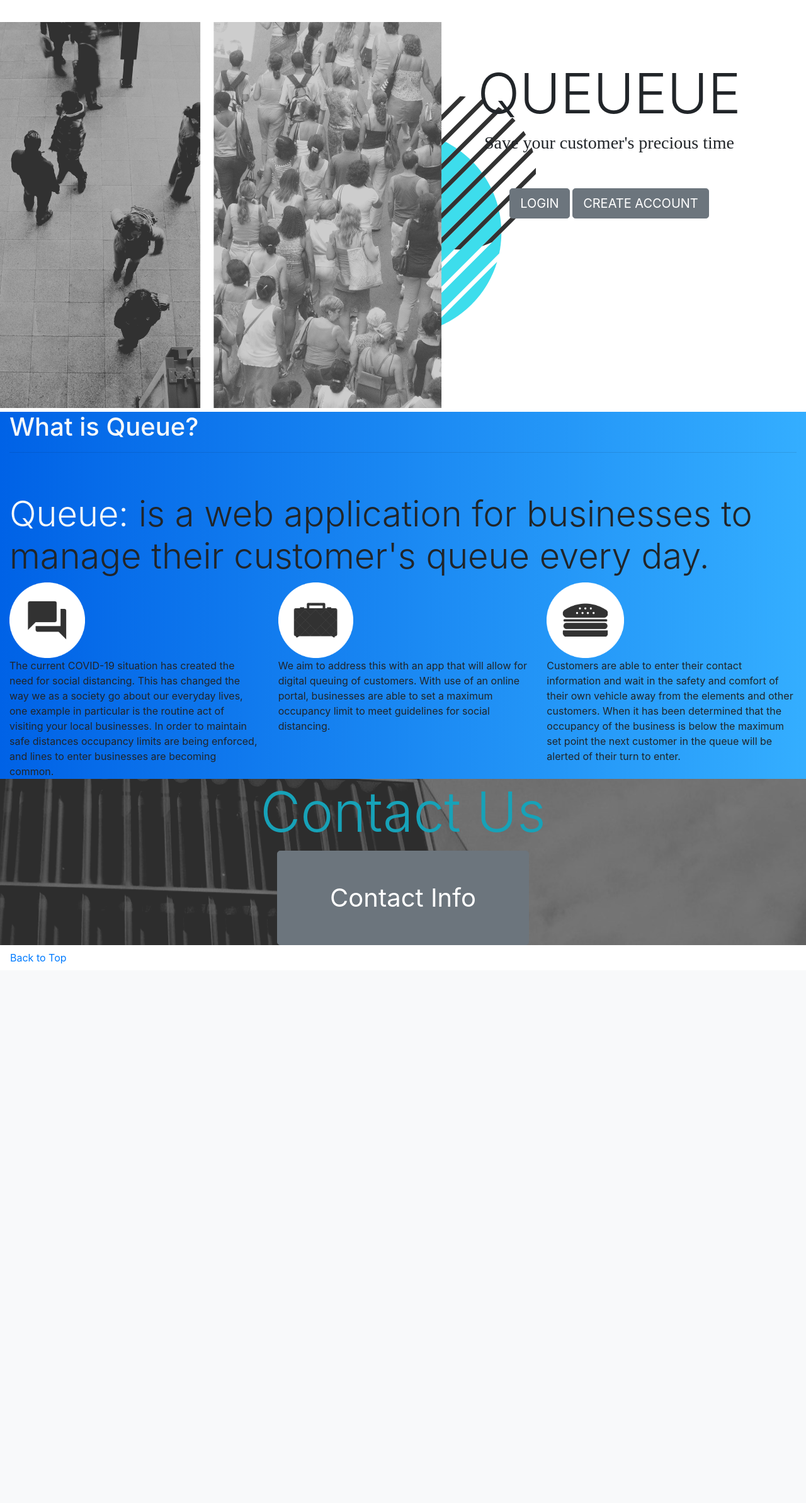
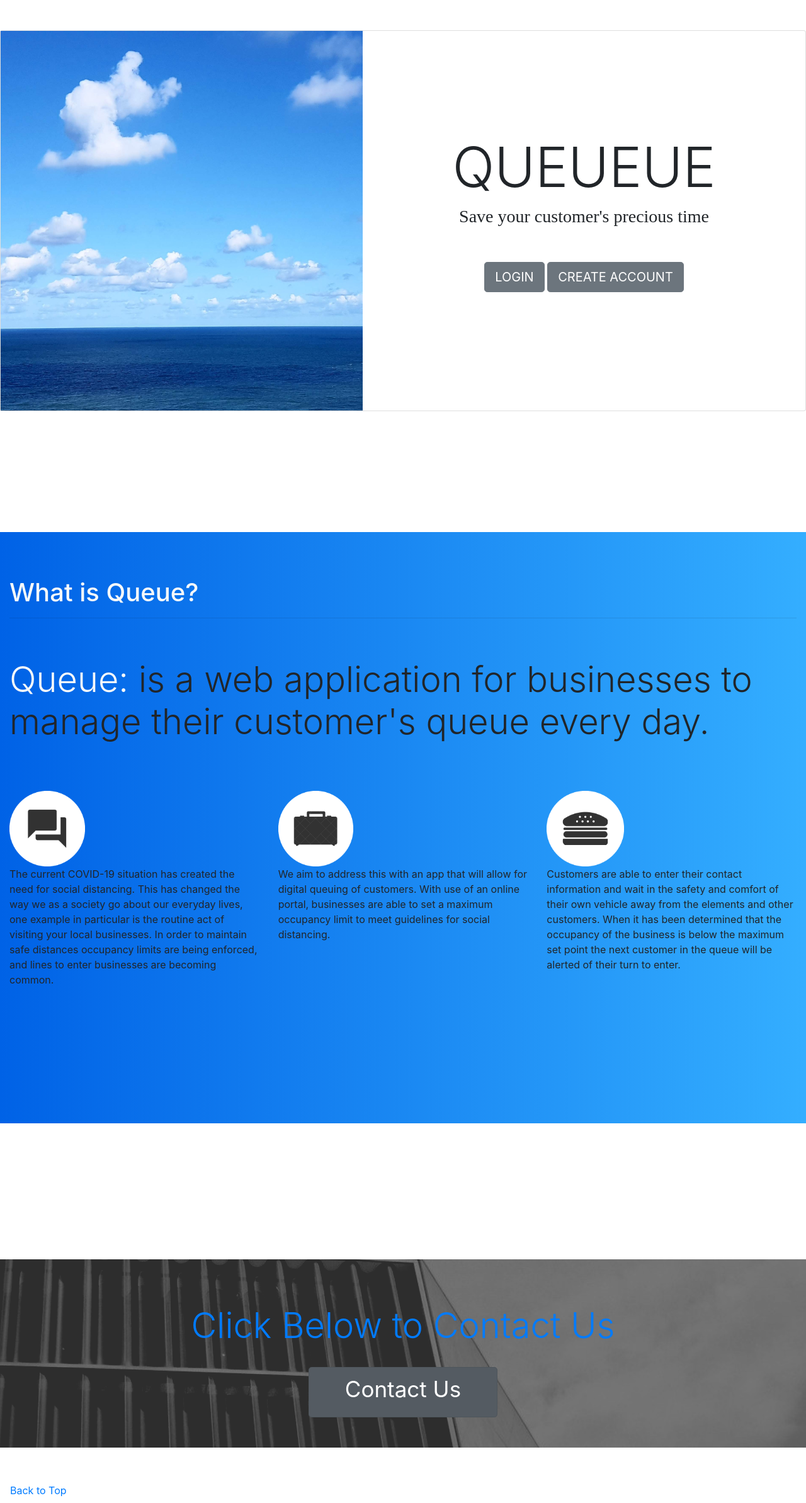
Before and after one commit to computerHeads/beaverhacksSum20, a Node project: template views/home.handlebars in a window 1280 px wide. Shown: the part 146-2533 px from the top of the page at 63% size. Before the commit the page ends 1676 px from the top, so only its background shows below. Run offline with Node 20 templates, Linux system fonts and the light colour scheme; the template is opened without the code that fills it, so the values that code supplies are empty; some libraries are stand-ins or nearby versions; grey boxes are pictures that could not be loaded.

Commit message:
update home and homecss

```diff
--- /dev/null
+++ b/public/css/css-home.css
@@ -0,0 +1,7 @@
+
+    .card-img-left {
+        width: 45%;
+        /* Link to your background image using in the property below! */
+        background: scroll center url('../css/img/clouds_sea.jpg');
+        background-size: cover;
+    }
--- a/server.js
+++ b/server.js
@@ -21,23 +21,15 @@ app.get('/login', (req, res) => res.render('login'));
 app.get('/sign-up', (req, res) => res.render('createAccount'));
 app.get('/sign-up-success', (req, res) => res.render('successCreateAccount'));
 app.get('/manager', (req, res) => res.render('manager'));
-<<<<<<< HEAD
 app.get('/contactform', (req, res) => res.render('contactform'));
-=======
-app.get('/businesspage', (req, res) => res.render('businesspage'));
->>>>>>> 38fb1b89f82001640a675ad32c32d9ffc8db926a
 
 app.use('/business', require('./routes/account'));
 app.use('/business', require('./routes/login'));
 app.use('/business', require('./routes/auth'));
 app.use('/business', require('./routes/logout'));
 app.use('/addCustomer', require('./routes/addCustomer'));
-<<<<<<< HEAD
-app.use('/business', require('./routes/mngCust'));
+app.use('/business', require('./routes/businessManager'));
 app.use('/addCustomer', require('./routes/addCustomer'));
 app.get('/businesspage', (req, res) => res.render('businesspage'));
-=======
-app.use('/business', require('./routes/businessManager'));
->>>>>>> 38fb1b89f82001640a675ad32c32d9ffc8db926a
 
 app.listen(PORT, () => console.log(`Server started on port ${PORT}`));
--- a/views/home.handlebars
+++ b/views/home.handlebars
@@ -1,11 +1,9 @@
-<div class="text-center">
-    <div class="row">
-        <div class="col">
-            <!--- Main part of page-->
-            <img src="/css/img/background pic.png" class="mx-auto">
-        </div>
-        <hr>
-        <!---BUTTONS-->
+<div class="card card-signin flex-row my-5">
+    <div class="card-img-left d-none d-md-flex">
+        <!-- Background image for card set in CSS! -->
+    </div>
+    <div class="card-body">
+        <br><br>
         <div class="col text-center">
             <br><br><br><br>
             <h1 class=" display-2"> QUEUEUE </h1>
@@ -19,11 +17,21 @@
                     CREATE ACCOUNT </button>
             </div>
         </div>
+
+        <br><br><br><br><br><br><br>
+        </form>
     </div>
 </div>
+<br><br><br><br><br><br>
+
+
+
+
 <!--Second page-->
 <a id="about"></a>
+
 <div class="container-fluid" style="background: linear-gradient(to right, #0062E6, #34AEFF);">
+    <br><br><br>
     <h1 class="text-light">What is Queue?</h1>
     <hr><br><br>
     <div>
@@ -31,6 +39,7 @@
             <span class="text-light">Queue: </span>
             <span>is a web application for businesses to manage their
                 customer's queue every day.</span>
+            <br><br>
         </h4>
     </div>
     <div class="row">
@@ -66,17 +75,24 @@
                 maximum set point the next customer in the queue will be alerted of their turn to enter.
             </p>
         </div>
+
     </div>
+    <br><br><br><br><br><br><br><br><br>
 </div>
-<!---Thie page-->
+<br><br><br><br><br><br><br><br><br>
+<!---Third page-->
 <div class="container-fluid" style="background-image: url('/css/img/bgimg.png');">
     <div class="text-center">
-        <h1 class="display-2 text-info"> Contact Us</h1>
-        <button type="button" class="btn btn-secondary btn-lg"
-            style="height: 150px; width: 400px; font-size: 40px">Contact Info</button>
+        <br><br><br>
+        <h1 class="display-4 text-primary"> Click Below to Contact Us</h1>
+        <br>
+        <a href="http://localhost:3000/contactform" class="btn btn-secondary btn-lg active text-center"
+            style="height: 80px; width: 300px; font-size: 35px" role="button">Contact Us</a>
+        <br><br><br>
     </div>
     <a id="bottom"></a>
 </div>
+<br><br>
 <a class="nav-link" href="#top">Back to Top</a>
 
 <!-- Optional JavaScript -->
@@ -90,3 +106,4 @@
 <script src="https://stackpath.bootstrapcdn.com/bootstrap/4.5.0/js/bootstrap.min.js"
     integrity="sha384-OgVRvuATP1z7JjHLkuOU7Xw704+h835Lr+6QL9UvYjZE3Ipu6Tp75j7Bh/kR0JKI"
     crossorigin="anonymous"></script>
+<link rel="stylesheet" href="/css/css-home.css" />
```
Also changed, not shown: views/manager.handlebars (+0 -34 lines).
